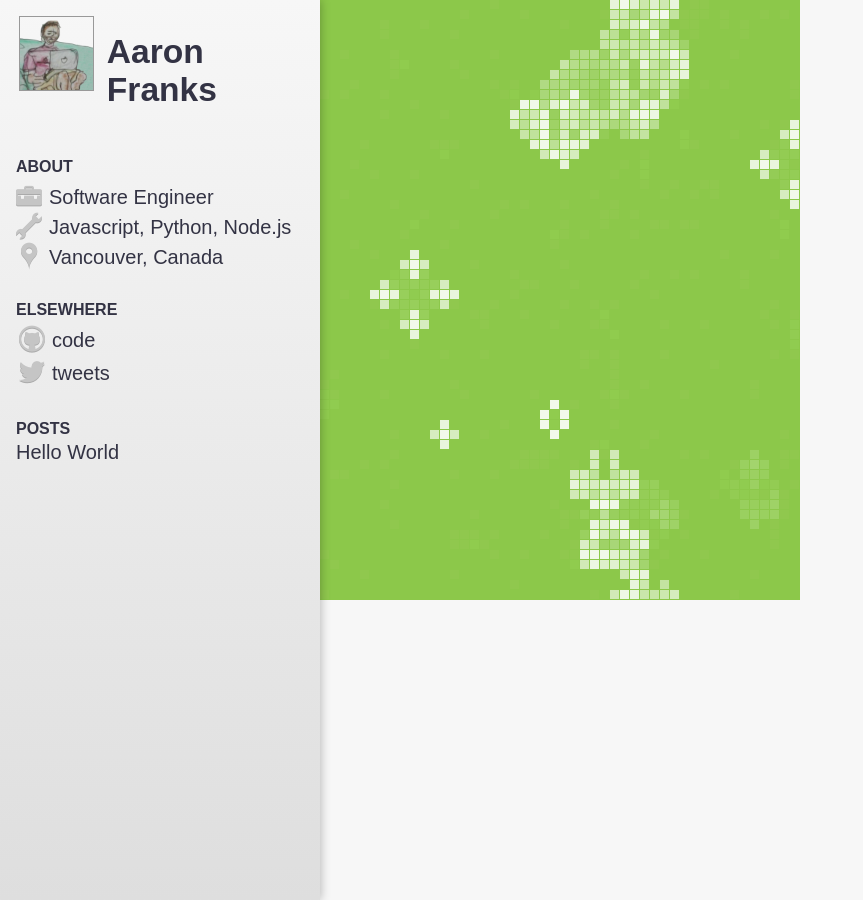
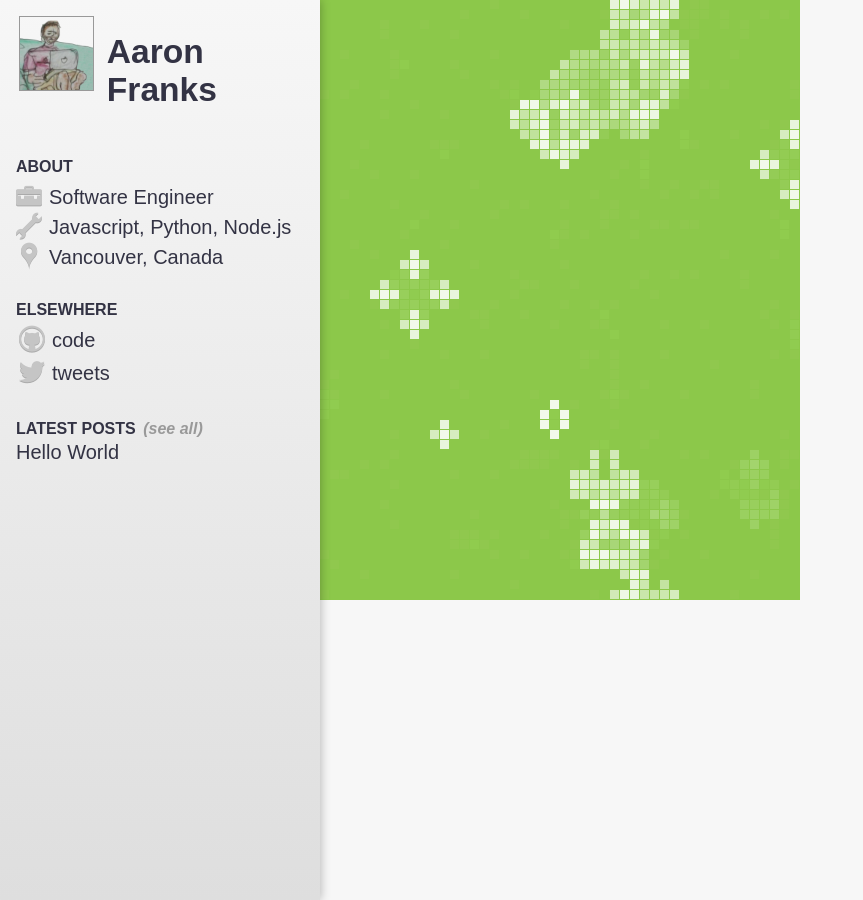
Before and after one commit to af/af.github.com, a Jekyll site: the page built from index.html, in a window 1280 px wide. Shown: the whole page, without its empty margins (0-863 px from the left). Built offline with Jekyll 4.4.1, drawn with Linux system fonts in a browser that asks for light colours; some web fonts are replaced.

Commit message:
Add sidebar link to /posts.

```diff
--- a/_layouts/base.html
+++ b/_layouts/base.html
@@ -30,7 +30,7 @@
                 <li><a href="https://twitter.com/eh_eff" class="twitter">tweets</a></li>
             </ul>
 
-            <h2>Posts</h2>
+            <h2>Latest posts <a href="/posts">(see all)</a></h2>
             <ul class="posts">
             {% for post in site.posts %}
                 <li><a href="{{ post.url }}">{{ post.title }}</a></li>
--- a/css/main.css
+++ b/css/main.css
@@ -80,6 +80,15 @@ body > header h2 {
   margin: 2rem 0 0.2rem;
   font-size: 1rem;
   text-transform: uppercase;
+}
+body > header h2 a {
+  text-transform: none;
+  font-style: italic;
+}
+body > header h2 a:not(:hover) {
+  background: none;
+  border: none;
+  color: #999;
 }
 body > header ul {
   margin: 0;
```
Also changed, not shown: css/main.styl (+9 -0 lines).
